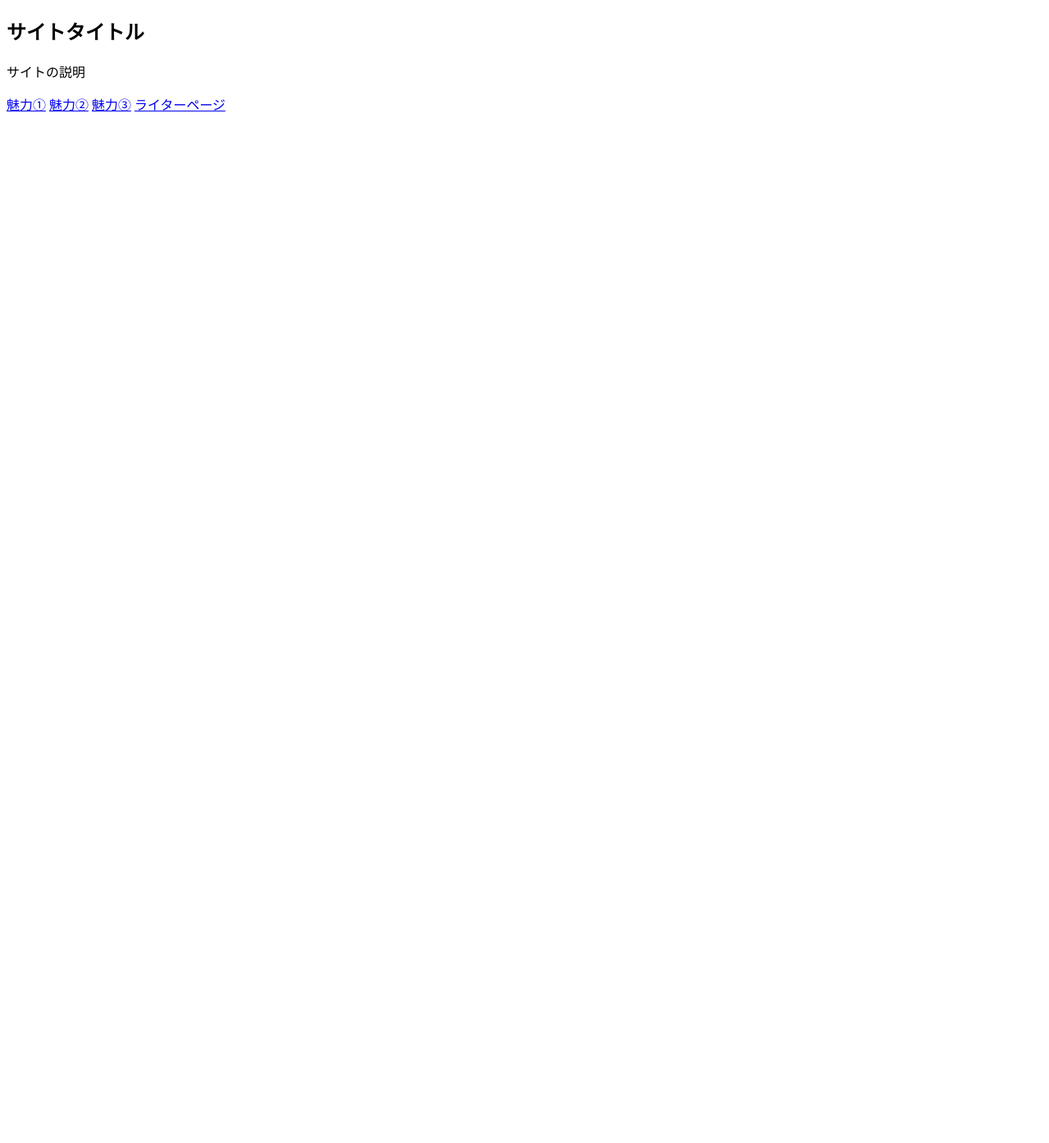
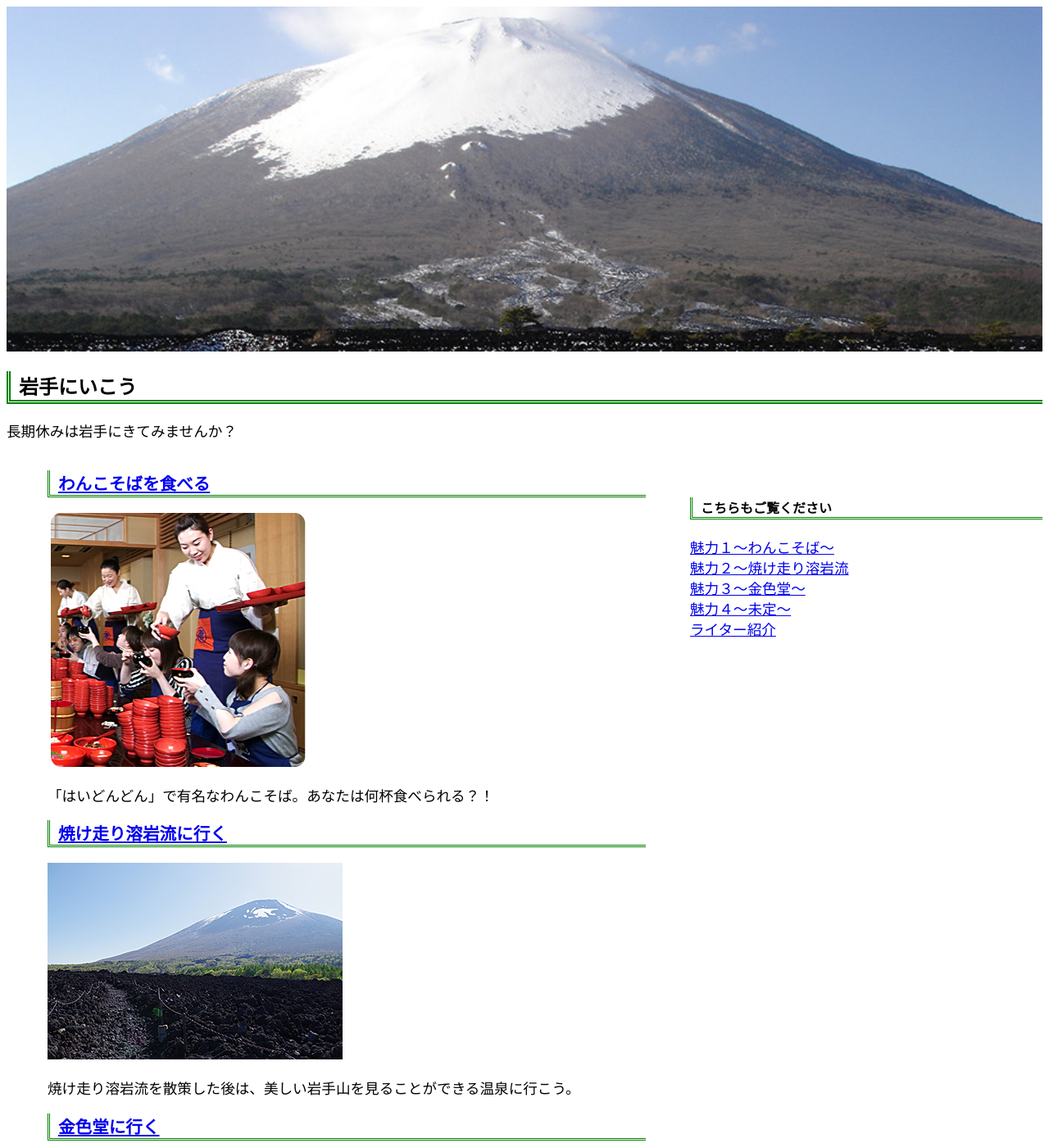
Before and after one commit to takashun/git-enshu, a plain HTML site: page index.html in a window 1280 px wide. Shown: the top 1395 px of the page at 82% size. Before the commit the page ends 800 px from the top, so only its background shows below. Drawn offline with Linux system fonts and the light colour scheme.

Commit message:
index.htmlとstyle2.cssの編集

```diff
--- a/index.html
+++ b/index.html
@@ -2,14 +2,50 @@
 <html lang="ja">
 <head>
     <meta charset="UTF-8">
+    <link rel="stylesheet" type="text/css" href="style2.css">
     <title>トップ</title>
 </head>
 <body>
-    <h2>サイトタイトル</h2>
-    <p>サイトの説明</p>
-    <a href="charm1.html">魅力①</a>
-    <a href="charm2.html">魅力②</a>
-    <a href="charm3.html">魅力③</a>
-    <a href="writer.html">ライターページ</a>
+    <img class="big" src="./img/iwatesann.jpg" alt="岩手山"/>
+    <h2>岩手にいこう</h2>
+    <p>長期休みは岩手にきてみませんか？</p>
+
+    <div class="content">
+        <div class="left">
+            <h3><a href="charm1.html">わんこそばを食べる</a></h3>
+            <img src="./img/wanko.jpg" alt="わんこそば">
+            <p>「はいどんどん」で有名なわんこそば。あなたは何杯食べられる？！</p>
+
+            <h3><a href="charm2.html">焼け走り溶岩流に行く</a></h3>
+            <img src="./img/kuroimiti.jpg" alt="焼け走り溶岩流">
+            <p>焼け走り溶岩流を散策した後は、美しい岩手山を見ることができる温泉に行こう。</p>
+
+            <h3><a href="charm3.html">金色堂に行く</a></h3>
+            <img class="konnjiki" src="./img/konjiki.jpg" alt="金色堂">
+            <p>金ぴかの金色堂。創建当時のままの姿を見に行こう。</p>
+
+            <h3><a href="charm4.html">未定</a></h3>
+            <img src="./img/hoge.jpg" alt="alt">
+        </div>
+
+        <nav class="right">
+            <h4>こちらもご覧ください</h4>
+            <a href="charm1.html">魅力１～わんこそば～</a><br>
+            <a href="charm2.html">魅力２～焼け走り溶岩流</a><br>
+            <a href="charm3.html">魅力３～金色堂～</a><br>
+            <a href="charm4.html">魅力４～未定～</a><br>
+            <a href="writer.html">ライター紹介</a><br>
+        </nav>
+
+    </div>
+
+    <style>
+        p {
+            font-size:110%;
+        }
+    </style>
+
+
+
 </body>
 </html>
--- a/style2.css
+++ b/style2.css
@@ -25,6 +25,10 @@ h4 {
 
 .big {
     width:100%;
+}
+
+.konnjiki {
+    width:40rem;
 }
 
 .left {
```
